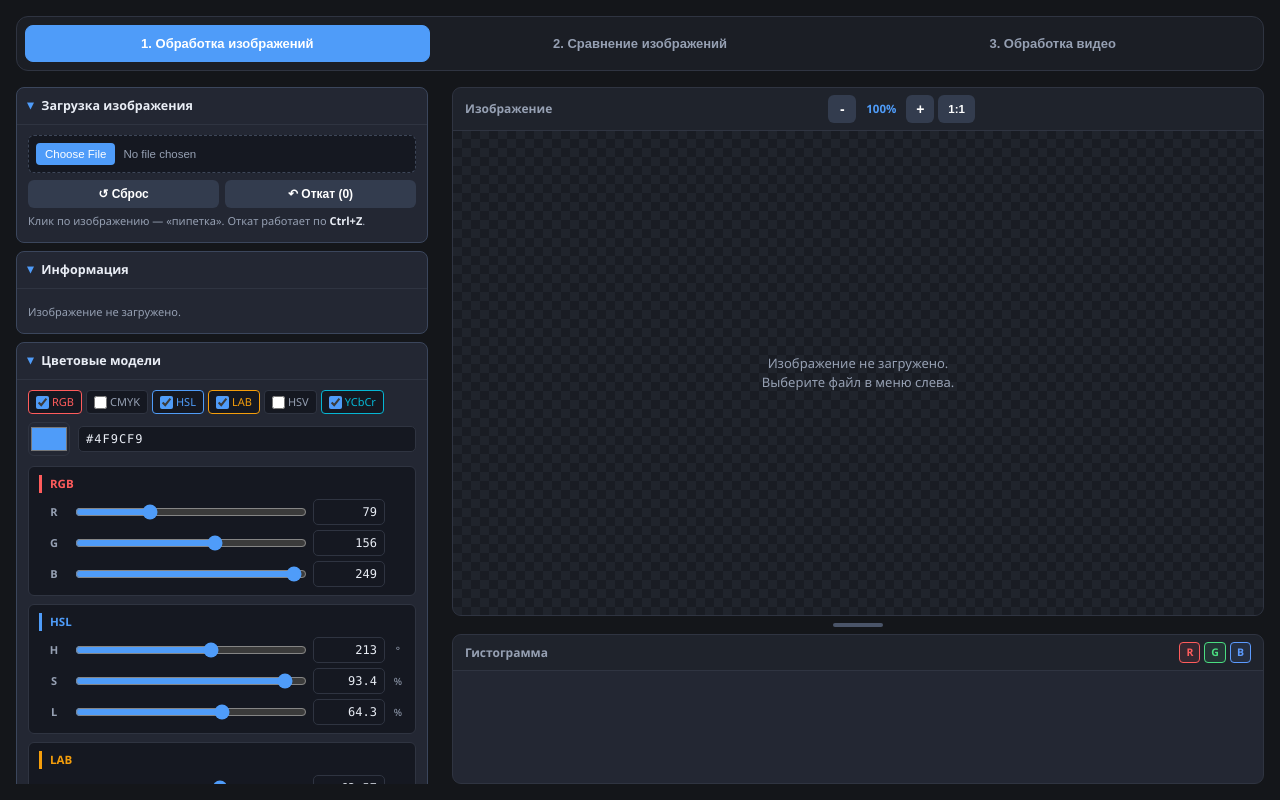
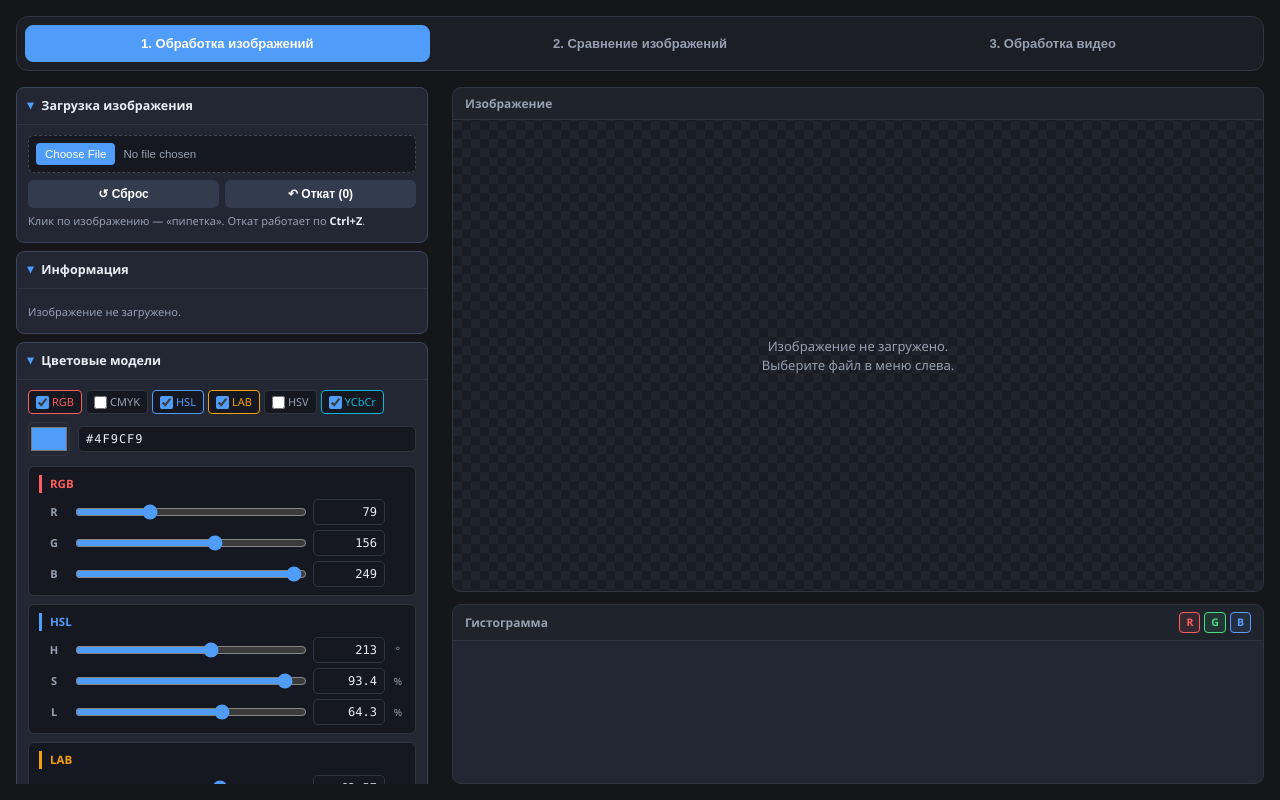
Before and after one commit to 517ANT39/lab-img, a React (Vite) app: page / in a window 1280 px wide. Built offline with nearby package versions, Linux system fonts and the light colour scheme.

Commit message:
add change

```diff
--- a/src/App.jsx
+++ b/src/App.jsx
@@ -38,10 +38,7 @@ export default function App() {
   const [currentPage, setCurrentPage] = useState('image');
   const [zoom, setZoom] = useState(1);
 
-  const [histHeight, setHistHeight] = useState(150);
-  const isDragging = useRef(false);
-  const startY = useRef(0);
-  const startHeight = useRef(0);
+  const scrollContainerRef = useRef(null);
 
   const mats = useRef({
     orig: null, cur: null, before: null, base: null, kpBase: null,
@@ -65,37 +62,21 @@ export default function App() {
     setTick(t => t + 1);
   }, []);
 
-  const onMouseDown = (e) => {
-    isDragging.current = true;
-    startY.current = e.clientY;
-    startHeight.current = histHeight;
-    document.body.style.cursor = 'ns-resize';
-    document.body.style.userSelect = 'none';
-  };
+  // --- ЗУМ КОЛЕСИКОМ МЫШИ ---
+  useEffect(() => {
+    const el = scrollContainerRef.current;
+    if (!el) return;
 
-  useEffect(() => {
-    const onMouseMove = (e) => {
-      if (!isDragging.current) return;
-      const delta = startY.current - e.clientY;
-      const newHeight = Math.max(100, Math.min(600, startHeight.current + delta));
-      setHistHeight(newHeight);
+    const handleWheel = (e) => {
+      e.preventDefault(); // Останавливаем скролл страницы
+      // Уменьшаем/увеличиваем в зависимости от направления скролла
+      const delta = e.deltaY > 0 ? -0.1 : 0.1;
+      setZoom(prev => Math.max(0.25, Math.min(5, prev + delta)));
     };
 
-    const onMouseUp = () => {
-      if (isDragging.current) {
-        isDragging.current = false;
-        document.body.style.cursor = '';
-        document.body.style.userSelect = '';
-      }
-    };
-
-    window.addEventListener('mousemove', onMouseMove);
-    window.addEventListener('mouseup', onMouseUp);
-    return () => {
-      window.removeEventListener('mousemove', onMouseMove);
-      window.removeEventListener('mouseup', onMouseUp);
-    };
-  }, []);
+    el.addEventListener('wheel', handleWheel, { passive: false });
+    return () => el.removeEventListener('wheel', handleWheel);
+  }, [currentPage]);
 
   useEffect(() => {
     if (mats.current.cur && cvResultRef.current) {
@@ -104,7 +85,7 @@ export default function App() {
     if (mats.current.cur && histAfterRef.current) {
       drawHistogram(histAfterRef.current, mats.current.cur, channels);
     }
-  }, [tick, channels, currentPage, histHeight]);
+  }, [tick, channels, currentPage, zoom]);
 
   useEffect(() => {
     if (!histAfterRef.current) return;
@@ -130,7 +111,6 @@ export default function App() {
     const m = mats.current;
     for (const k in m.panelBases) {
       if (k === keepKey) continue;
-      // Сохраняем базы 'gray' и 'adjust' друг для друга
       if ((keepKey === 'gray' || keepKey === 'adjust') && (k === 'gray' || k === 'adjust')) continue;
       try { m.panelBases[k].delete(); } catch (_) { }
       delete m.panelBases[k];
@@ -219,7 +199,13 @@ export default function App() {
 
   const handleUndo = useCallback(() => {
     const m = mats.current;
-    if (!m.history.length) { showToast('Нечего откатывать'); return; }
+
+    setGlobalResetTrigger(p => p + 1);
+
+    if (!m.history.length) {
+      showToast('Ключевые точки сброшены');
+      return;
+    }
 
     const prev = m.history.pop();
 
@@ -232,16 +218,14 @@ export default function App() {
     m.cur = prev;
     if (m.base) { m.base.delete(); m.base = null; }
 
-    setGlobalResetTrigger(p => p + 1);
     refreshDisplay();
     showToast('Откат выполнен');
   }, [refreshDisplay, showToast, clearOtherBases]);
 
-  // ГЛОБАЛЬНЫЙ ОБРАБОТЧИК CTRL+Z
   useEffect(() => {
     const handleKeyDown = (e) => {
       if ((e.ctrlKey || e.metaKey) && e.key.toLowerCase() === 'z') {
-        e.preventDefault(); // Блокируем стандартный откат браузера
+        e.preventDefault();
         handleUndo();
       }
     };
@@ -438,7 +422,7 @@ export default function App() {
                 mats={mats}
                 canvasRef={cvResultRef}
                 showToast={showToast}
-                historyLen={historyLen}
+                resetTrigger={globalResetTrigger}
               />
             </aside>
 
@@ -446,14 +430,6 @@ export default function App() {
               <div className="pane pane-image">
                 <div className="pane-title">
                   <span>Изображение</span>
-
-                  <div className="zoom-controls">
-                    <button className="sec" onClick={() => setZoom(z => Math.max(0.25, z - 0.25))} title="Уменьшить">-</button>
-                    <span className="zoom-label">{Math.round(zoom * 100)}%</span>
-                    <button className="sec" onClick={() => setZoom(z => Math.min(4, z + 0.25))} title="Увеличить">+</button>
-                    <button className="sec" onClick={() => setZoom(1)} title="Сбросить">1:1</button>
-                  </div>
-
                   <span>
                     {mats.current.cur
                       ? `${mats.current.cur.cols} × ${mats.current.cur.rows}`
@@ -461,7 +437,8 @@ export default function App() {
                   </span>
                 </div>
 
-                <div className="image-scroll-container">
+                {/* ДОБАВЛЕН REF ДЛЯ ОТСЛЕЖИВАНИЯ КОЛЕСИКА МЫШИ */}
+                <div className="image-scroll-container" ref={scrollContainerRef}>
                   {!hasImage && (
                     <div className="image-placeholder">
                       Изображение не загружено.<br />Выберите файл в меню слева.
@@ -492,11 +469,8 @@ export default function App() {
                 </div>
               </div>
 
-              <div className="resizer" onMouseDown={onMouseDown}>
-                <div className="resizer-handle"></div>
-              </div>
-
-              <div className="pane pane-hist" style={{ height: `${histHeight}px` }}>
+              {/* РЕСАЙЗЕР УДАЛЕН, ГИСТОГРАММА ИМЕЕТ ФИКСИРОВАННУЮ ВЫСОТУ */}
+              <div className="pane pane-hist" style={{ height: '180px' }}>
                 <div className="pane-title">
                   <span>Гистограмма</span>
                   <div className="hist-channels">
--- a/src/components/ColorModelPanel.jsx
+++ b/src/components/ColorModelPanel.jsx
@@ -227,11 +227,11 @@ export default function ColorModelPanel({ profile, pixel, onPixelChange }) {
           <div className="cm-card" key={model.key}>
             <div className="cm-card-header" style={{ borderLeftColor: model.color }}>
               <span style={{ color: model.color }}>{model.label}</span>
-              {achromatic && (
+              {/* {achromatic && (
                 <span className="cm-warn" title="S ≈ 0 — оттенок не влияет на цвет">
                   ⚠ серый: H не влияет
                 </span>
-              )}
+              )} */}
             </div>
             {model.fields.map((def, i) => (
               <ChannelRow
--- a/src/components/KeypointsPanel.jsx
+++ b/src/components/KeypointsPanel.jsx
@@ -276,6 +276,18 @@ export default function KeypointsPanel({ mats, canvasRef, showToast, resetTrigge
     showToast('Ключевые точки отменены');
   };
 
+  // ГЛОБАЛЬНЫЙ ОБРАБОТЧИК CTRL+Z
+  useEffect(() => {
+    const handleKeyDown = (e) => {
+      if ((e.ctrlKey || e.metaKey) && e.key.toLowerCase() === 'z') {
+        e.preventDefault(); // Блокируем стандартный откат браузера
+        handleReset();
+      }
+    };
+
+    window.addEventListener('keydown', handleKeyDown);
+    return () => window.removeEventListener('keydown', handleKeyDown);
+  }, [handleReset]);
   const hasBase = points.length > 0;
 
   return (
--- a/src/index.css
+++ b/src/index.css
@@ -92,7 +92,6 @@ body {
   width: 100%;
   height: 100%;
   overflow-y: auto;
-  overflow-x: hidden;
 }
 
 /* ============================================================
@@ -105,7 +104,7 @@ body {
   min-height: 0;
 }
 
-/* Левое меню */
+/* Левое меню — фиксированная ширина, свой скролл */
 .controls {
   flex: 0 0 420px;
   display: flex;
@@ -119,13 +118,13 @@ body {
 .controls::-webkit-scrollbar { width: 8px; }
 .controls::-webkit-scrollbar-thumb { background: #333a49; border-radius: 4px; }
 
-/* Правая колонка */
+/* Правая колонка — картинка и график */
 .viewer {
   flex: 1;
   min-width: 0;
   display: flex;
   flex-direction: column;
-  gap: 0; /* Отступ задается ресайзером */
+  gap: 12px;
   height: 100%;
   min-height: 0;
 }
@@ -147,23 +146,30 @@ body {
   flex: none;
   border-radius: 8px 8px 0 0;
 }
+.pane-body {
+  padding: 12px 14px 14px; overflow-y: auto;
+}
 
 /* --- БЛОК ИЗОБРАЖЕНИЯ --- */
 .pane-image {
-  flex: 1; /* Занимает всё свободное место */
+  flex: 1;
   min-height: 0;
   display: flex;
   flex-direction: column;
   overflow: hidden;
 }
 
+/* Контейнер для скролла и зума */
 .image-scroll-container {
   flex: 1;
   min-height: 0;
   overflow: auto;
   display: flex;
-  padding: 0;
+  padding: 10px;
   background: repeating-conic-gradient(#20242c 0% 25%, #191c23 0% 50%) 50% / 18px 18px;
+  /* Центрируем картинку, когда она меньше контейнера */
+  align-items: center;
+  justify-content: center;
 }
 
 .pane-image canvas {
@@ -181,61 +187,18 @@ body {
   color: var(--muted); font-size: 13px; text-align: center; padding: 40px 20px;
 }
 
-/* Кнопки зума */
-.zoom-controls {
-  display: flex;
-  align-items: center;
-  gap: 4px;
-}
-.zoom-controls button.sec {
-  width: 28px; height: 28px; padding: 0;
-  display: flex; align-items: center; justify-content: center;
-  font-size: 14px; font-weight: bold;
-}
-.zoom-controls button.sec:last-child {
-  width: auto; padding: 0 10px; font-size: 11.5px;
-}
-.zoom-label {
-  font-size: 11.5px; font-weight: 600; min-width: 42px; text-align: center; color: var(--acc);
-}
-
-/* --- РЕСАЙЗЕР (ПОЛЗУНОК МЕЖДУ ПАНЕЛЯМИ) --- */
-.resizer {
-  height: 14px;
-  cursor: ns-resize;
-  display: flex;
-  align-items: center;
-  justify-content: center;
-  flex: none;
-  margin: 2px 0;
-  z-index: 10;
-}
-
-.resizer-handle {
-  width: 50px;
-  height: 4px;
-  background: #4a5468;
-  border-radius: 2px;
-  transition: background 0.2s, transform 0.2s;
-}
-
-.resizer:hover .resizer-handle {
-  background: var(--acc);
-  transform: scaleX(1.2);
-}
-
-/* --- БЛОК ГИСТОГРАММЫ --- */
+/* --- БЛОК ГИСТОГРАММЫ (ФИКСИРОВАННАЯ ВЫСОТА) --- */
 .pane-hist {
-  /* Высота контролируется из React (inline style) */
-  flex: none;
+  flex: 0 0 180px; /* Жестко задаем высоту 180px */
   display: flex;
   flex-direction: column;
   overflow: hidden;
 }
 
 .pane-hist canvas {
-  width: 100% !important;
-  height: 100% !important;
+  width: 100%;
+  height: 100%;
+  object-fit: contain;
   display: block;
   border-radius: 0 0 8px 8px;
 }
@@ -367,10 +330,9 @@ button.danger { background: var(--danger); }
   .controls { width: 100%; flex: none; height: auto; overflow: visible; padding-right: 0; }
   .viewer { height: auto; gap: 12px; }
 
-  /* На мобилках отключаем ресайзер и задаем фиксированные высоты */
-  .resizer { display: none; }
+  /* На мобилках отключаем фиксированную высоту гистограммы и растягиваем картинку */
   .pane-image { height: 50vh; flex: none; }
-  .pane-hist { height: 220px !important; flex: none; margin-top: 12px; }
+  .pane-hist { height: 220px; flex: none; margin-top: 12px; }
 
   .similar-panel { grid-template-columns: 1fr; }
   .video-panel { grid-template-columns: 1fr; }
```
